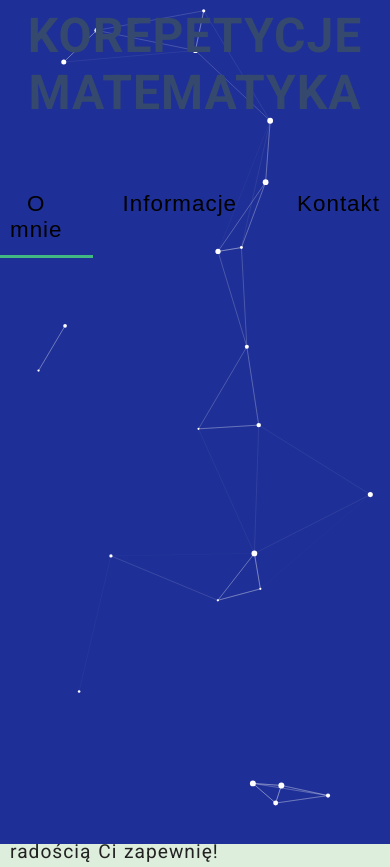
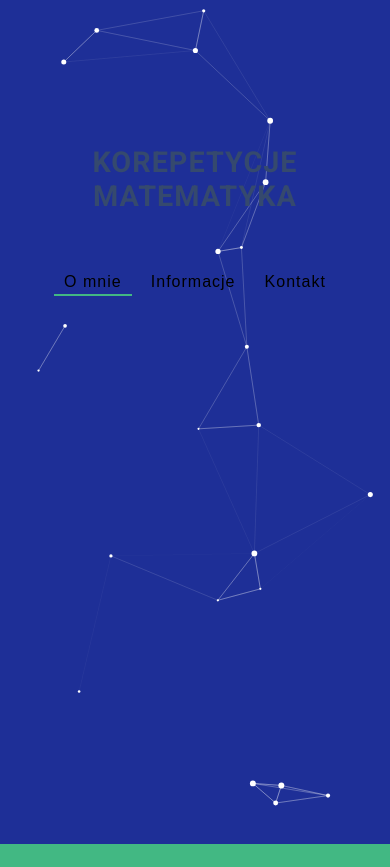
Before and after one commit to forbiddenrng/korepetycje, a React (Create React App) app: page / in a window 390 px wide. After the commit the page ends 844 px from the top, so only its background shows below. Built offline with nearby package versions, Linux system fonts and the light colour scheme.

Commit message:
responsive layout done

```diff
--- a/src/components/AboutMe.css
+++ b/src/components/AboutMe.css
@@ -11,3 +11,15 @@ section.main .about h3{
 .important{
   font-weight: bold;
 }
+
+@media (width <= 1366px){
+
+  section.main .about h3{
+    padding: 15px 30px;
+  }
+}
+@media (width <= 460px){
+  .about header{
+    margin-top: 10px;;
+  }
+}
--- a/src/components/App.css
+++ b/src/components/App.css
@@ -48,3 +48,25 @@ section.main p{
   letter-spacing: 1px;
   line-height: 150%;
 }
+
+@media (width <= 1366px){
+  .app .container{
+    width: 800px;
+    min-height: 550px;
+  }
+}
+
+
+@media (width <= 860px){
+  .app .container{
+    width: 600px;
+    min-height: 500px;
+  }
+}
+
+@media (width <= 460px){
+  .app .container{
+    width: 300px;
+    min-height: 200px;
+  }
+}
--- a/src/components/Contact.css
+++ b/src/components/Contact.css
@@ -138,3 +138,22 @@
   border: 3px solid darkgoldenrod;
 
 }
+
+@media (width <= 860px){
+  .contact .image img{
+    width: 120px;
+    height: 120px;
+  }
+}
+
+@media (width <= 460px){
+  .contact .image img{
+    display: none;
+  }
+  section.main h3{
+    margin-top: 10px;
+  }
+  .contact-wrapper{
+    flex-direction: column-reverse;
+  }
+}
--- a/src/components/Information.css
+++ b/src/components/Information.css
@@ -70,3 +70,24 @@
   margin-right: 5px;
   color: var(--icon-color)
 }
+
+@media (width <= 860px){
+
+  .calendar{
+    min-width: 300px;
+  }
+  .calendar .day span:nth-child(1){
+    flex-basis: 40%;
+  }
+}
+
+@media (width <=460px){
+  .info{
+    flex-direction: column;
+    padding: 20px;
+  }
+  .calendar{
+    font-size: 0.8rem;
+    margin-bottom: 5px;;
+  }
+}
--- a/src/components/Navigation.css
+++ b/src/components/Navigation.css
@@ -42,3 +42,13 @@
 .navigation button:hover::before{
   transform: scaleX(1);
 }
+
+@media (width <= 460px){
+  .navigation button{
+    padding: 5px 10px;
+    border-bottom: 2px solid transparent;
+  }
+  .navigation button::before{
+    height: 2px;
+  }
+}
--- a/src/index.css
+++ b/src/index.css
@@ -18,3 +18,37 @@ body{
   background-color: var(--background-color);
   font-family: "Roboto", "arial", sans-serif
 }
+
+@media (width <= 1366px){
+  :root{
+    --header-font-size: 2.5rem;
+    --navigation-font-size: 1.3rem;
+    --main-header-font-size: 1.5rem;
+    --main-paragraph-font-size: 1.1rem;
+  }
+}
+
+
+@media (width <= 1280px){
+  :root{
+    --header-font-size: 2.4rem;
+    --navigation-font-size: 1.2rem;
+    --main-header-font-size: 1.4rem;
+    --main-paragraph-font-size: 1rem;
+  }
+}
+
+@media (width <= 860px){
+  :root{
+    --main-paragraph-font-size: 0.9rem;
+  }
+}
+
+@media (width <=460px){
+  :root{
+    --header-font-size: 1.8rem;
+    --navigation-font-size: 1rem;
+    --main-header-font-size: 1.4rem;
+    --main-paragraph-font-size: 0.8rem;
+  }
+}
```
